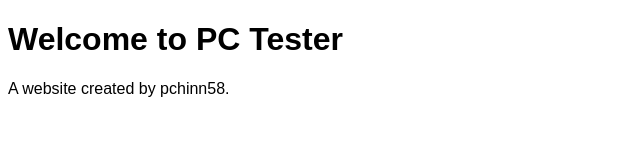
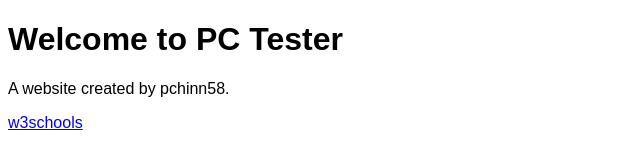
Before and after one commit to pchinn58/pchinn58.github.io, a plain HTML site: page index.html in a window 1280 px wide. Shown: the whole page, without its empty margins (0-640 px from the left). Drawn offline with Linux system fonts and the light colour scheme.

Commit message:
Update index.html

```diff
--- a/index.html
+++ b/index.html
@@ -14,6 +14,6 @@ body {
 
 <h1>Welcome to PC Tester</h1>
 <p>A website created by pchinn58.</p>
-
+<a href="https://www.w3schools.com/">w3schools</a>
 </body>
 </html>
```
